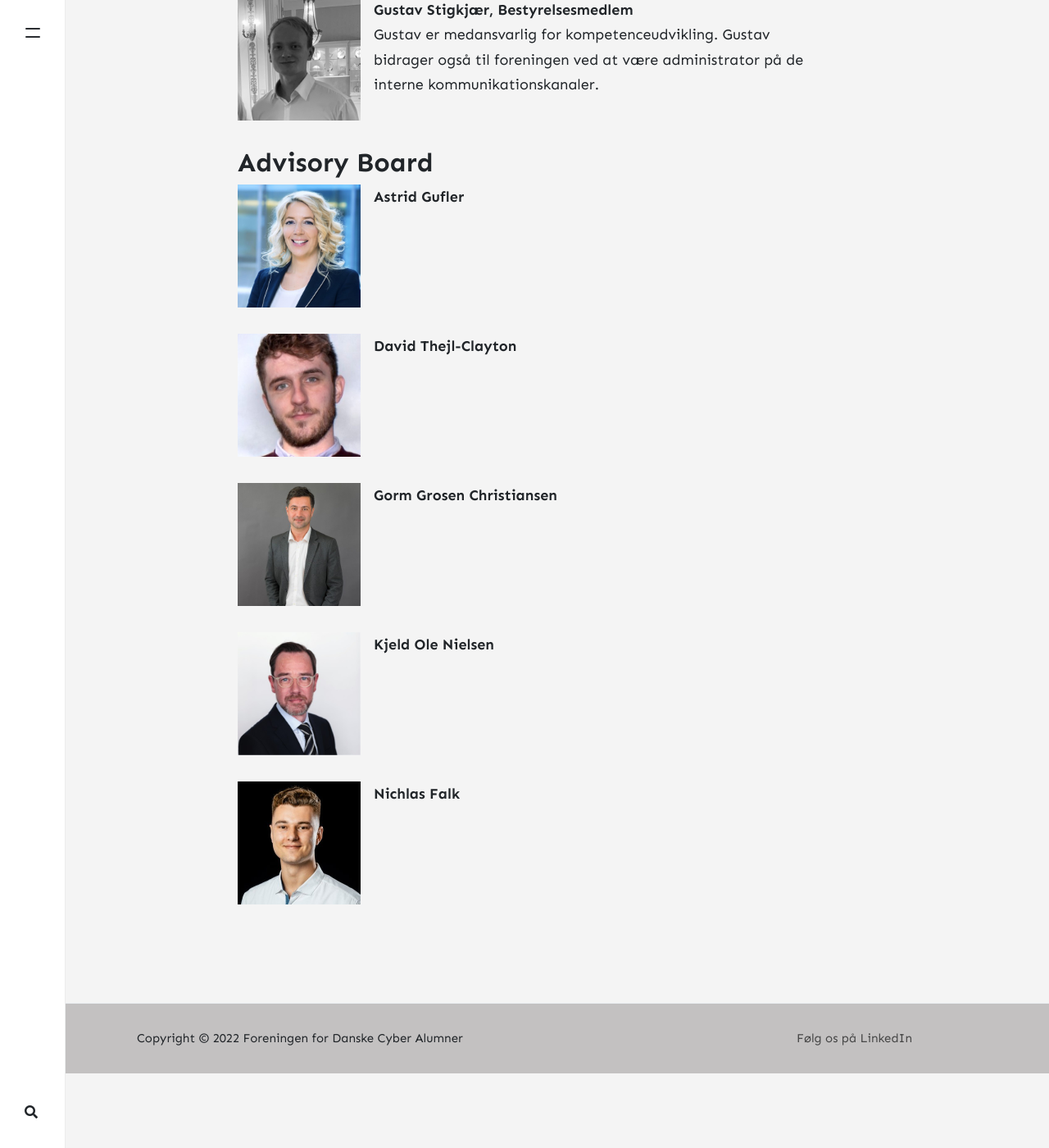
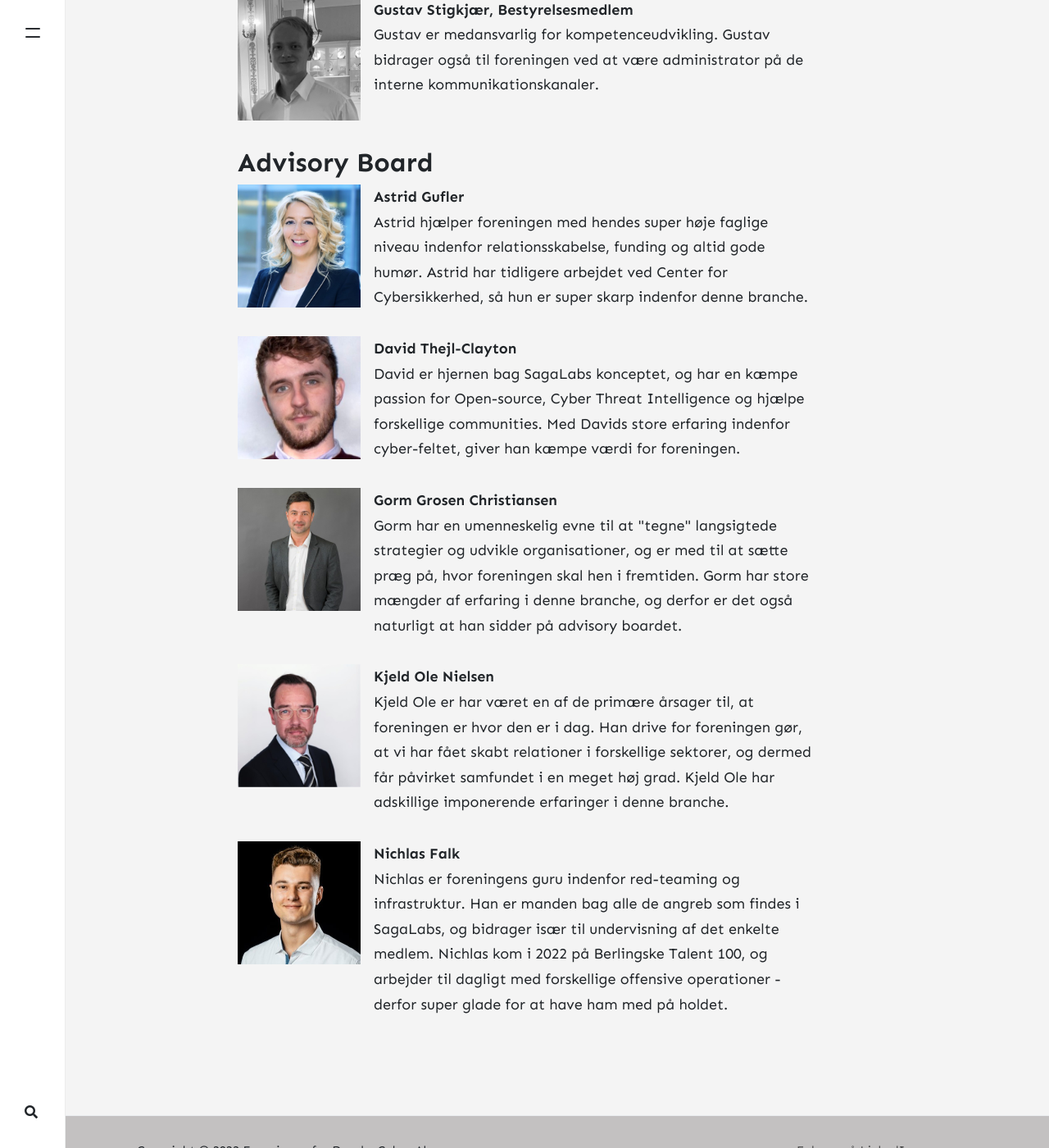
Before and after one commit to Guzzy711/blog-fdca, a Jekyll site: the page built from _pages/om-fdca.md, in a window 1280 px wide and 1400 px high, scrolled down 3861 px. Shown: the whole window at 82% size. Built offline with Jekyll 4.4.1, drawn with Linux system fonts in a browser that asks for light colours; nearby versions of some CDN libraries; comment, search, counter and statistics services are not loaded; before the commit the page ends 5170 px from its top, so only the background shows below that.

Commit message:
Update om-fdca.md

```diff
--- a/_pages/om-fdca.md
+++ b/_pages/om-fdca.md
@@ -121,6 +121,7 @@ Dog vil det være muligt at tilmelde sig som støttemedlem. Kontakt kontakt@fdca
   </div>
   <div style="margin-left: 1rem">
     <b>Astrid Gufler</b>
+      <br>Astrid hjælper foreningen med hendes super høje faglige niveau indenfor relationsskabelse, funding og altid gode humør. Astrid har tidligere arbejdet ved Center for Cybersikkerhed, så hun er super skarp indenfor denne branche.
   </div>
 </div>
 
@@ -130,6 +131,7 @@ Dog vil det være muligt at tilmelde sig som støttemedlem. Kontakt kontakt@fdca
   </div>
   <div style="margin-left: 1rem">
     <b>David Thejl-Clayton</b>
+    <br>David er hjernen bag SagaLabs konceptet, og har en kæmpe passion for Open-source, Cyber Threat Intelligence og hjælpe forskellige communities. Med Davids store erfaring indenfor cyber-feltet, giver han kæmpe værdi for foreningen.
   </div>
 </div>
 
@@ -139,6 +141,7 @@ Dog vil det være muligt at tilmelde sig som støttemedlem. Kontakt kontakt@fdca
   </div>
   <div style="margin-left: 1rem">
     <b>Gorm Grosen Christiansen</b>
+    <br>Gorm har en umenneskelig evne til at "tegne" langsigtede strategier og udvikle organisationer, og er med til at sætte præg på, hvor foreningen skal hen i fremtiden. Gorm har store mængder af erfaring i denne branche, og derfor er det også naturligt at han sidder på advisory boardet.
   </div>
 </div>
 
@@ -148,6 +151,7 @@ Dog vil det være muligt at tilmelde sig som støttemedlem. Kontakt kontakt@fdca
   </div>
   <div style="margin-left: 1rem">
     <b>Kjeld Ole Nielsen</b>
+    <br> Kjeld Ole er har været en af de primære årsager til, at foreningen er hvor den er i dag. Han drive for foreningen gør, at vi har fået skabt relationer i forskellige sektorer, og dermed får påvirket samfundet i en meget høj grad. Kjeld Ole har adskillige imponerende erfaringer i denne branche.
   </div>
 </div>
 
@@ -157,5 +161,6 @@ Dog vil det være muligt at tilmelde sig som støttemedlem. Kontakt kontakt@fdca
   </div>
   <div style="margin-left: 1rem">
     <b>Nichlas Falk</b>
+    <br> Nichlas er foreningens guru indenfor red-teaming og infrastruktur. Han er manden bag alle de angreb som findes i SagaLabs, og bidrager især til undervisning af det enkelte medlem. Nichlas kom i 2022 på Berlingske Talent 100, og arbejder til dagligt med forskellige offensive operationer - derfor super glade for at have ham med på holdet.
   </div>
 </div>
```
